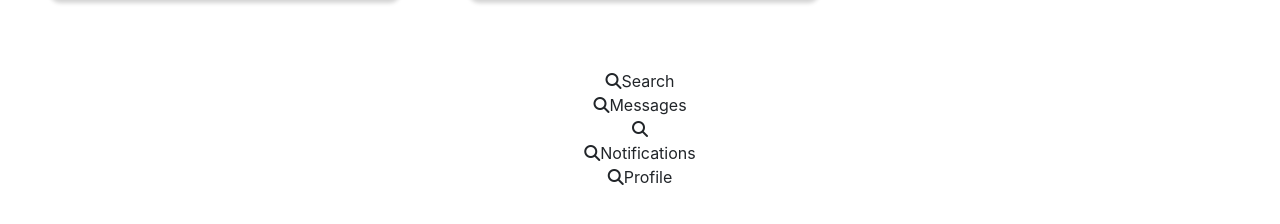
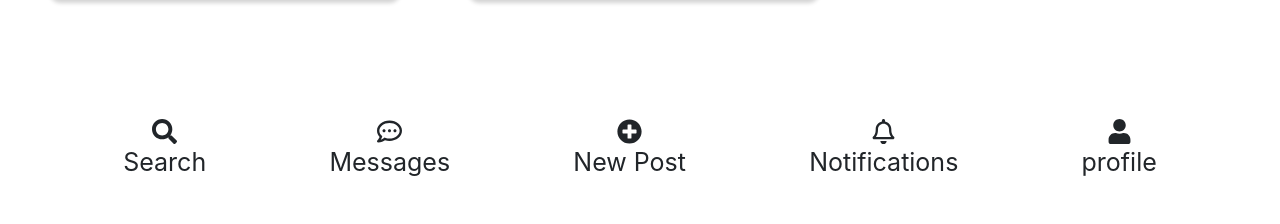
Before and after one commit to ngodi/prohomes-front-end, a React (Create React App) app: page / in a window 1280 px wide. Shown: the part 2251-2475 px from the top of the page. Before the commit the page ends 2440 px from the top, so only its background shows below. Built offline with nearby package versions, Linux system fonts and the light colour scheme.

Commit message:
action buttons section

```diff
--- a/package.json
+++ b/package.json
@@ -10,6 +10,7 @@
     "node-sass": "^4.14.1",
     "react": "^16.13.1",
     "react-dom": "^16.13.1",
+    "react-icons": "^3.11.0",
     "react-scripts": "3.4.3"
   },
   "scripts": {
--- /dev/null
+++ b/src/components/ActionButton/ActionButton.js
@@ -0,0 +1,12 @@
+import React from 'react';
+
+import './ActionButton.scss';
+
+export default ({children, name}) => {
+    return(
+        <div className="action-button">
+              {children}
+              <span>{name}</span>
+        </div>
+    )
+}
--- /dev/null
+++ b/src/components/ActionButton/ActionButton.scss
@@ -0,0 +1,7 @@
+.action-button{
+    display: flex;
+    flex-direction: column;
+    align-items: center;
+    font-size: 25px;
+    cursor: pointer;
+}
--- a/src/components/ActionButtons/ActionButtons.js
+++ /dev/null
@@ -1,27 +0,0 @@
-import React from 'react';
-
-export default () => {
-    return(
-        <div className="action-buttons">
-            <div className="goto-search">
-              <i class="fas fa-search"></i>
-              <span>Search</span>
-            </div>
-            <div className="goto-messages">
-              <i class="fas fa-search"></i>
-              <span>Messages</span>
-            </div>
-            <div className="goto-newlisting">
-              <i class="fas fa-search"></i>
-            </div>
-            <div className="goto-notifications">
-              <i class="fas fa-search"></i>
-              <span>Notifications</span>
-            </div>
-            <div className="goto-profile">
-              <i class="fas fa-search"></i>
-              <span>Profile</span>
-            </div>
-        </div>
-    )
-}
--- /dev/null
+++ b/src/components/ActionSection/ActionSection.js
@@ -0,0 +1,26 @@
+import React from 'react';
+import ActionButton from '../ActionButton/ActionButton';
+import { FaSearch, FaRegCommentDots, FaPlusCircle, FaRegBell, FaUser } from "react-icons/fa";
+import './ActionSection.scss';
+
+export default () => {
+    return (
+        <div className="action-section">
+           <ActionButton name="Search">
+             <FaSearch />
+           </ActionButton>
+           <ActionButton name="Messages">
+             <FaRegCommentDots />
+           </ActionButton>
+           <ActionButton name="New Post">
+             <FaPlusCircle />
+           </ActionButton>
+           <ActionButton name="Notifications">
+             <FaRegBell />
+           </ActionButton>
+           <ActionButton name="profile">
+             <FaUser />
+           </ActionButton>
+        </div>
+    )
+  }
--- /dev/null
+++ b/src/components/ActionSection/ActionSection.scss
@@ -0,0 +1,5 @@
+.action-section{
+    margin: 100px auto;
+    display: flex;
+    justify-content: space-evenly;
+}
--- a/src/pages/HomePage/HomePage.js
+++ b/src/pages/HomePage/HomePage.js
@@ -5,7 +5,8 @@ import Footer from '../../components/Footer/Footer';
 import './HomePage.scss';
 import PropertyList from '../../components/PropertyList/PropertyList';
 import SearchBar from '../../components/SearchBar/SearchBar';
-import ActionButtons from '../../components/ActionButtons/ActionButtons';
+import ActionSection from '../../components/ActionSection/ActionSection';
+
 
 export default () => {
     return (
@@ -13,7 +14,7 @@ export default () => {
            <Navbar />
            <SearchBar />
            <PropertyList />
-           <ActionButtons />
+           <ActionSection />
            <Footer />
         </div>
     )
```
Also changed, not shown: src/components/ActionButtons/ActionButtons.scss (deleted), 1 other file (tests, documents, lock files or other folders).
